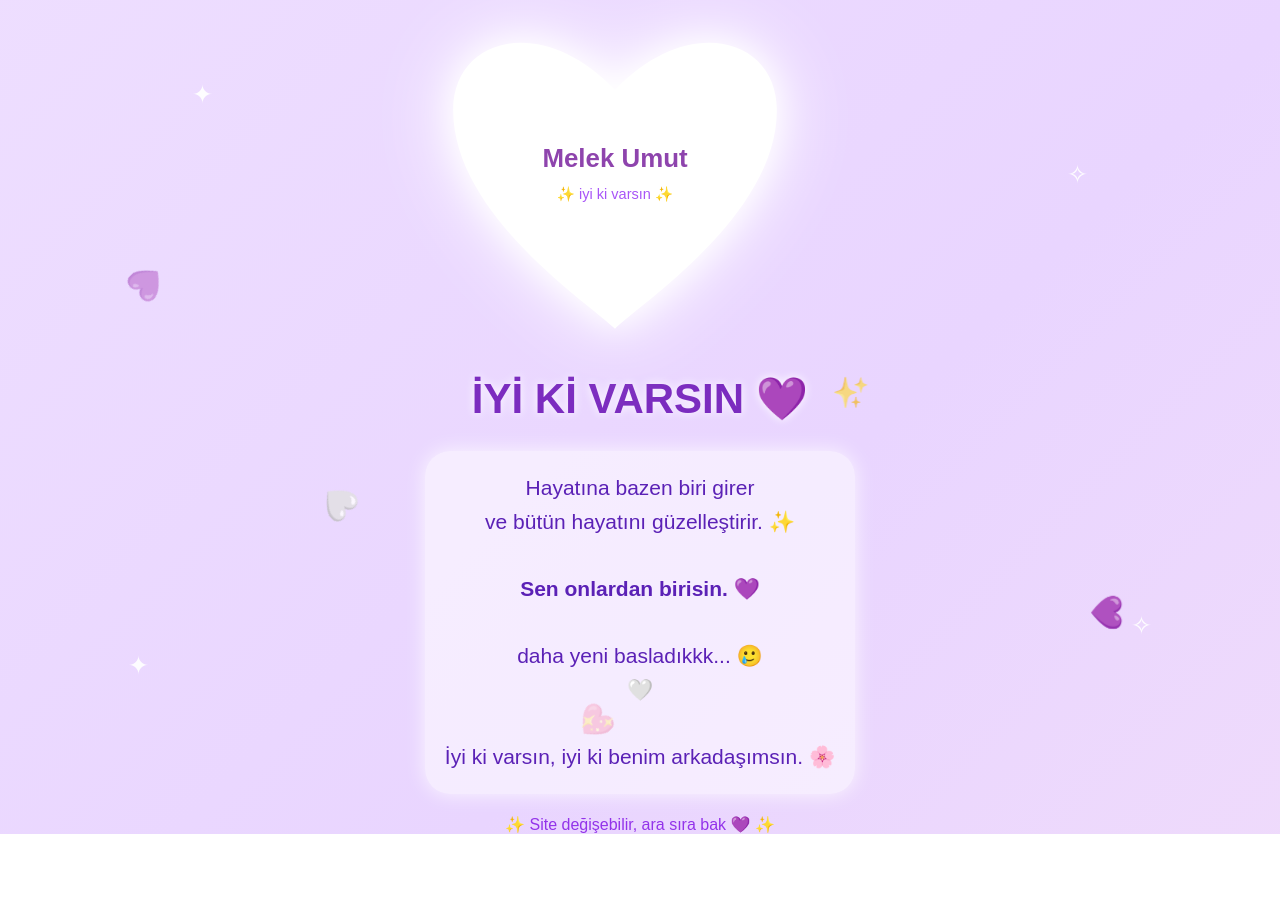
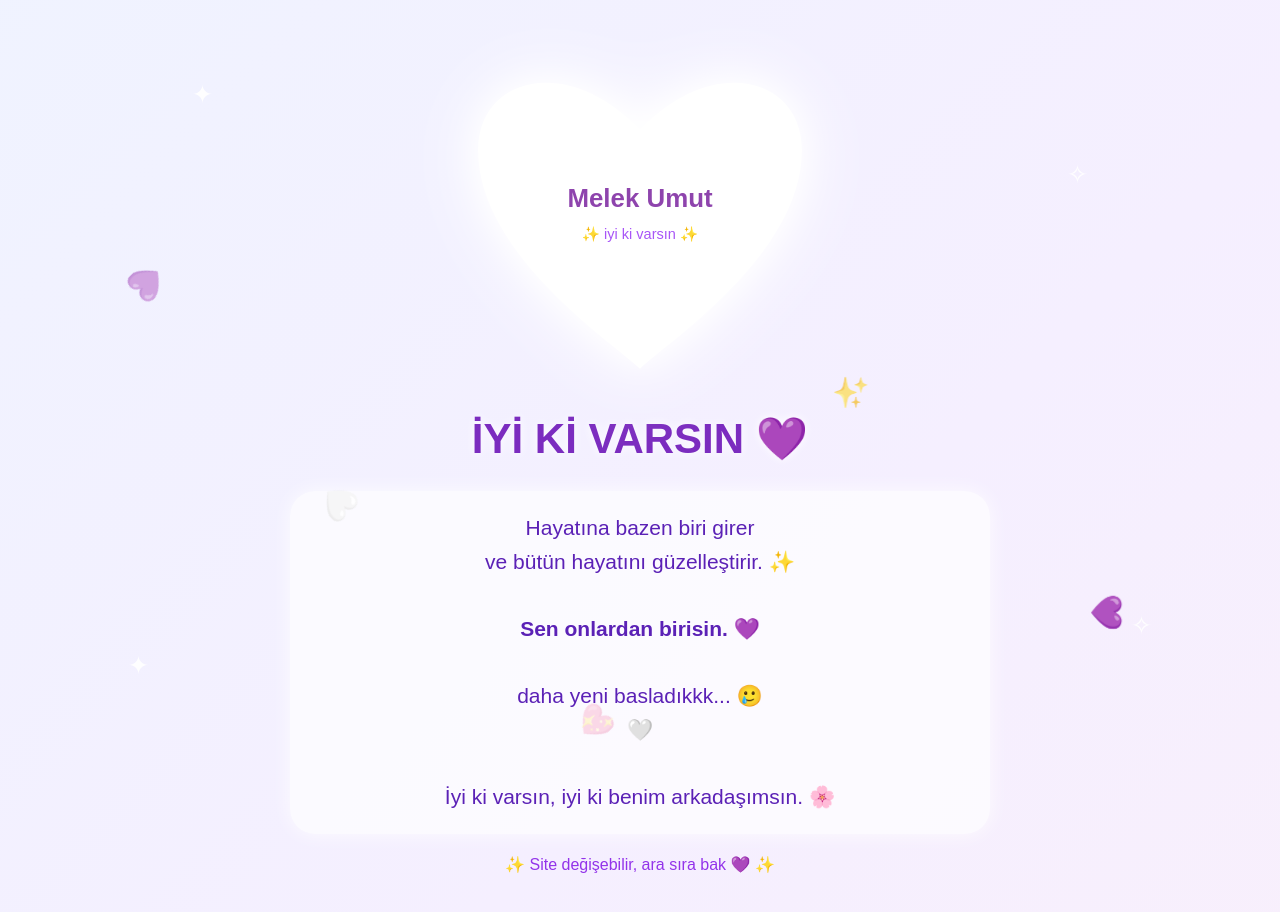
Before and after one commit to Djdjdj28dm/site, a plain HTML site: page index.html in a window 1280 px wide. Before the commit the page ends 834 px from the top, so only its background shows below. Drawn offline with Linux system fonts and the light colour scheme.

Commit message:
Update index.html

```diff
--- a/index.html
+++ b/index.html
@@ -1,4 +1,5 @@
 <!DOCTYPE html>
+
 <html lang="tr">
 <head>
 <meta charset="UTF-8">
@@ -9,51 +10,62 @@
 <style>
 
 body {
-    margin:0;
-    min-height:100vh;
-    overflow:hidden;
+    margin: 0;
+    min-height: 100vh;
 
-    display:flex;
-    justify-content:center;
-    align-items:center;
+    /* Sayfanın aşağı-yukarı kaymasını sağlar */
+    overflow-x: hidden;
+    overflow-y: auto;
 
-    font-family:Arial, sans-serif;
+    display: flex;
+    justify-content: center;
+    align-items: center;
 
-    background:linear-gradient(
+    font-family: Arial, sans-serif;
+
+    /* Daha açık arka plan */
+    background: linear-gradient(
         135deg,
-        #fffaff,
-        #f3e8ff,
-        #e9d5ff,
-        #fce7f3
+        #fffdf7,
+        #eaf7ff,
+        #f5efff,
+        #fff0f5
     );
 
-    background-size:400% 400%;
-    animation:bg 10s infinite alternate;
+    background-size: 400% 400%;
+    animation: bg 10s infinite alternate;
+
+    padding: 40px 15px;
+    box-sizing: border-box;
 }
 
 
 @keyframes bg {
     0% {
-        background-position:left;
+        background-position: left;
     }
 
     100% {
-        background-position:right;
+        background-position: right;
     }
 }
 
 
 .container {
-    text-align:center;
-    color:#7b2cbf;
-    z-index:5;
+    text-align: center;
+    color: #7b2cbf;
+    z-index: 5;
+    width: 100%;
+    max-width: 700px;
 }
 
 
 .heart {
-    width:380px;
-    max-width:85vw;
-    animation:kalp 1.5s infinite;
+    width: 380px;
+    max-width: 85vw;
+    margin: 0 auto;
+
+    animation: kalp 1.5s infinite;
 
     filter:
     drop-shadow(0 0 15px white)
@@ -63,126 +75,143 @@ body {
 
 @keyframes kalp {
     50% {
-        transform:scale(1.07);
+        transform: scale(1.07);
     }
 }
 
 
 svg {
-    width:100%;
+    width: 100%;
 }
 
 
 .name {
-    fill:#8e44ad;
-    font-size:32px;
-    font-weight:bold;
+    fill: #8e44ad;
+    font-size: 32px;
+    font-weight: bold;
 }
 
 
 .small {
-    fill:#a855f7;
-    font-size:18px;
+    fill: #a855f7;
+    font-size: 18px;
 }
 
 
 h1 {
-    font-size:42px;
-    color:#7b2cbf;
-    text-shadow:0 0 10px white;
+    font-size: 42px;
+    color: #7b2cbf;
+    text-shadow: 0 0 10px white;
 }
 
 
 p {
-    font-size:21px;
-    line-height:1.6;
-    color:#5b21b6;
+    font-size: 21px;
+    line-height: 1.6;
+    color: #5b21b6;
 
-    background:rgba(255,255,255,0.55);
+    background: rgba(255,255,255,0.65);
 
-    padding:20px;
-    border-radius:25px;
+    padding: 20px;
+    border-radius: 25px;
 
-    box-shadow:0 0 20px rgba(255,255,255,.8);
+    box-shadow: 0 0 20px rgba(255,255,255,.8);
 }
 
 
 .site {
-    margin-top:15px;
-    font-size:16px;
-    color:#9333ea;
+    margin-top: 15px;
+    font-size: 16px;
+    color: #9333ea;
 }
 
 
-
 .fly {
-    position:absolute;
-    bottom:-50px;
-    font-size:30px;
-    animation:uc 8s linear infinite;
+    position: fixed;
+    bottom: -50px;
+    font-size: 30px;
+    animation: uc 8s linear infinite;
+    pointer-events: none;
 }
 
 
 @keyframes uc {
 
     0% {
-        transform:translateY(0) rotate(0);
-        opacity:0;
+        transform: translateY(0) rotate(0);
+        opacity: 0;
     }
 
-
     20% {
-        opacity:1;
+        opacity: 1;
     }
 
-
     100% {
-        transform:translateY(-110vh) rotate(360deg);
-        opacity:0;
+        transform: translateY(-110vh) rotate(360deg);
+        opacity: 0;
     }
 
 }
 
 
-.f1 {left:10%; animation-delay:0s;}
-.f2 {left:25%; animation-delay:2s;}
-.f3 {left:45%; animation-delay:4s;}
-.f4 {left:65%; animation-delay:1s;}
-.f5 {left:85%; animation-delay:3s;}
+.f1 {left: 10%; animation-delay: 0s;}
+.f2 {left: 25%; animation-delay: 2s;}
+.f3 {left: 45%; animation-delay: 4s;}
+.f4 {left: 65%; animation-delay: 1s;}
+.f5 {left: 85%; animation-delay: 3s;}
 
 
 .star {
-    position:absolute;
-    color:white;
-    font-size:25px;
-    animation:parla 1.5s infinite alternate;
+    position: fixed;
+    color: white;
+    font-size: 25px;
+    animation: parla 1.5s infinite alternate;
+    pointer-events: none;
 }
 
 
 @keyframes parla {
 
     from {
-        opacity:.3;
+        opacity: .3;
     }
 
     to {
-        opacity:1;
+        opacity: 1;
     }
 
 }
 
 
-.s1 {top:10%;left:15%;}
-.s2 {top:20%;right:15%;}
-.s3 {bottom:15%;left:10%;}
-.s4 {bottom:20%;right:10%;}
+.s1 {top: 10%; left: 15%;}
+.s2 {top: 20%; right: 15%;}
+.s3 {bottom: 15%; left: 10%;}
+.s4 {bottom: 20%; right: 10%;}
 
 
+/* Telefon için */
+@media (max-width: 600px) {
+
+    h1 {
+        font-size: 32px;
+    }
+
+    p {
+        font-size: 18px;
+        padding: 18px;
+    }
+
+    .heart {
+        width: 320px;
+    }
+
+}
+
 </style>
+
 </head>
 
 <body>
-
 
 <div class="fly f1">💜</div>
 <div class="fly f2">🤍</div>
@@ -190,36 +219,26 @@ p {
 <div class="fly f4">✨</div>
 <div class="fly f5">💜</div>
 
-
 <div class="star s1">✦</div>
 <div class="star s2">✧</div>
 <div class="star s3">✦</div>
 <div class="star s4">✧</div>
 
-
-
 <div class="container">
-
 
 <div class="heart">
 
 <svg viewBox="0 0 500 450">
 
-
 <path
-
 d="
 M250 420
 C220 390 50 280 50 150
 C50 60 160 30 250 125
 C340 30 450 60 450 150
 C450 280 280 390 250 420Z"
-
 fill="white"
-
 />
-
-
 
 <text
 x="250"
@@ -231,8 +250,6 @@ Melek Umut
 
 </text>
 
-
-
 <text
 x="250"
 y="260"
@@ -243,20 +260,13 @@ class="small">
 
 </text>
 
-
 </svg>
 
 </div>
 
-
-
-
 <h1>
 İYİ Kİ VARSIN 💜
 </h1>
-
-
-
 
 <p>
 
@@ -280,10 +290,7 @@ daha yeni basladıkkk... 🥲<br>
 
 İyi ki varsın, iyi ki benim arkadaşımsın. 🌸
 
-
 </p>
-
-
 
 <div class="site">
 
@@ -291,9 +298,7 @@ daha yeni basladıkkk... 🥲<br>
 
 </div>
 
-
 </div>
-
 
 </body>
 </html>
```
